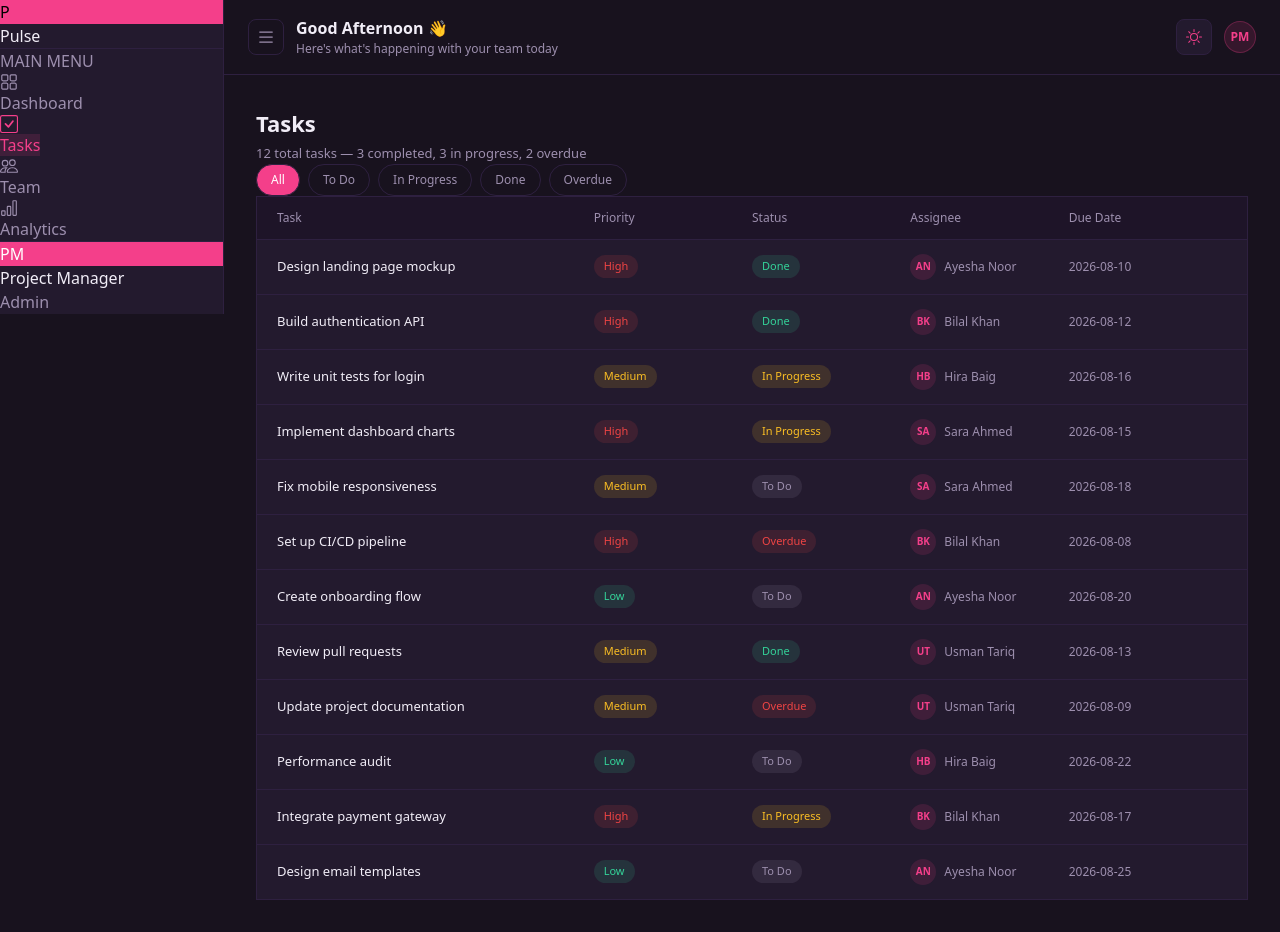
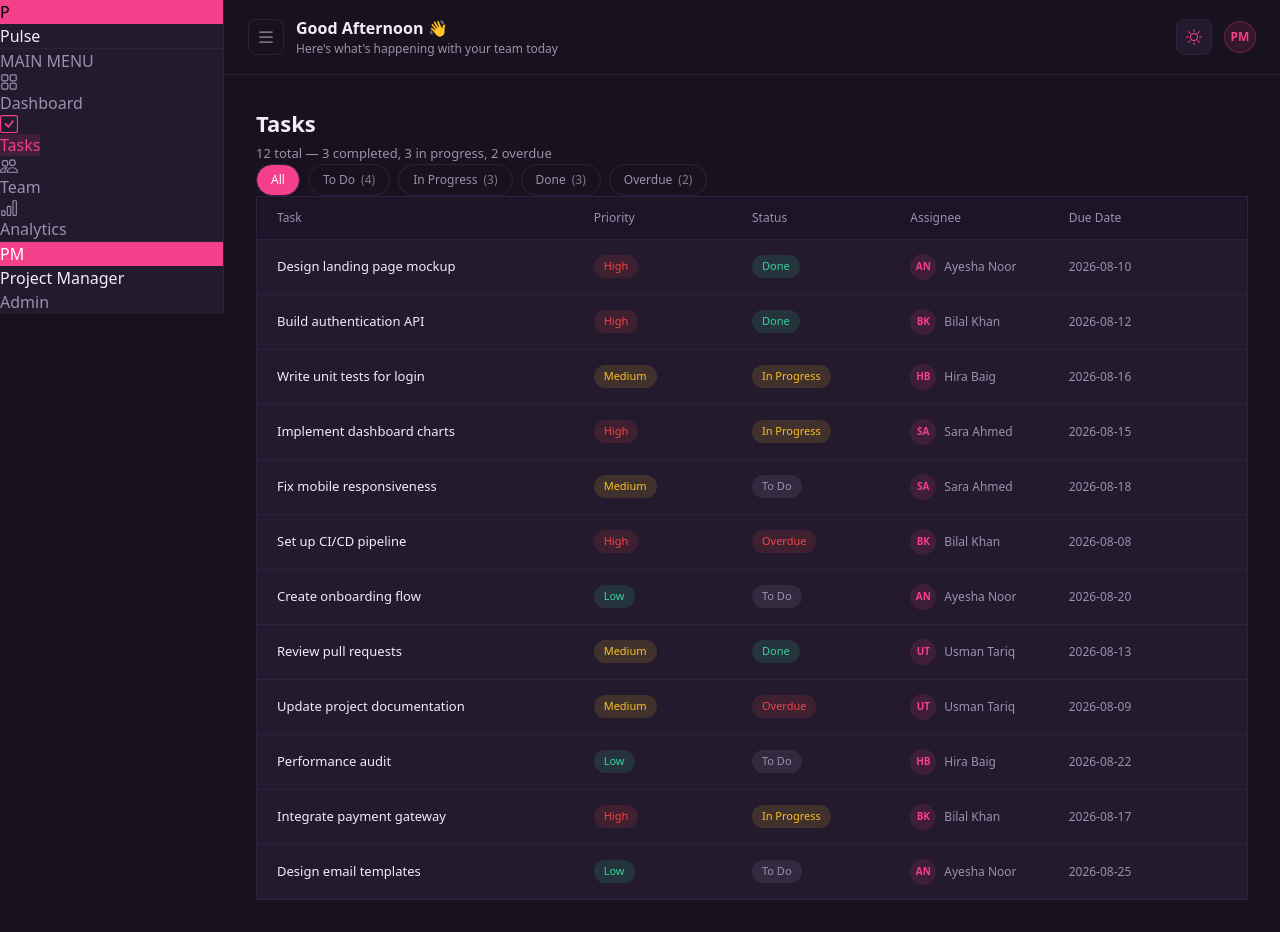
Before and after one commit to munibah1707-cpu/pulse-dashboard, a React (Vite) app: page /tasks in a window 1280 px wide. Built offline with nearby package versions, Linux system fonts and the light colour scheme.

Commit message:
Task 14: Filter tabs on Tasks page + Week 2 review fixes

```diff
--- a/src/components/TaskTable.jsx
+++ b/src/components/TaskTable.jsx
@@ -15,8 +15,9 @@ const statusConfig = {
   overdue: { label: 'Overdue', bg: '#EF444422', color: '#EF4444' },
 }
 
-export default function TaskTable() {
+export default function TaskTable({ filteredTasks }) {
   const { tasks } = useTasks()
+  const taskList = filteredTasks || tasks
   const { isDark } = useTheme()
 
   const getMemberName = (assigneeId) => {
@@ -52,7 +53,7 @@ export default function TaskTable() {
       </div>
 
       {/* Task rows */}
-      {tasks.map((task, index) => {
+        {taskList.map((task, index) => {
         const priority = priorityConfig[task.priority]
         const status = statusConfig[task.status]
 
@@ -63,7 +64,7 @@ export default function TaskTable() {
               gridTemplateColumns: '2fr 1fr 1fr 1fr 1fr',
               padding: '14px 20px',
               alignItems: 'center',
-              borderBottom: index < tasks.length - 1
+              borderBottom: index < taskList.length - 1
                 ? `1px solid ${isDark ? '#2E2040' : '#E8DFF5'}`
                 : 'none',
               transition: 'background 0.15s',
--- a/src/pages/Tasks.jsx
+++ b/src/pages/Tasks.jsx
@@ -1,15 +1,29 @@
+import { useState } from 'react'
 import { useTheme } from '../context/ThemeContext'
 import TaskTable from '../components/TaskTable'
 import { useTasks } from '../context/TaskContext'
 
+const tabs = [
+  { label: 'All', value: 'all' },
+  { label: 'To Do', value: 'todo' },
+  { label: 'In Progress', value: 'inprogress' },
+  { label: 'Done', value: 'done' },
+  { label: 'Overdue', value: 'overdue' },
+]
+
 export default function Tasks() {
   const { isDark } = useTheme()
   const { tasks } = useTasks()
+  const [activeTab, setActiveTab] = useState('all')
 
   const totalTasks = tasks.length
   const completedTasks = tasks.filter(t => t.status === 'done').length
   const overdueTasks = tasks.filter(t => t.status === 'overdue').length
   const inProgressTasks = tasks.filter(t => t.status === 'inprogress').length
+
+  const filteredTasks = activeTab === 'all'
+    ? tasks
+    : tasks.filter(t => t.status === activeTab)
 
   return (
     <div className="flex flex-col gap-6">
@@ -21,31 +35,39 @@ export default function Tasks() {
             Tasks
           </h2>
           <p style={{ fontSize: 13, color: isDark ? '#9D8FAE' : '#6B5B80', marginTop: 4 }}>
-            {totalTasks} total tasks — {completedTasks} completed, {inProgressTasks} in progress, {overdueTasks} overdue
+            {totalTasks} total — {completedTasks} completed, {inProgressTasks} in progress, {overdueTasks} overdue
           </p>
         </div>
       </div>
 
-      {/* Status filter tabs */}
-      <div style={{ display: 'flex', gap: 8 }}>
-        {['All', 'To Do', 'In Progress', 'Done', 'Overdue'].map(tab => (
-          <button key={tab} style={{
+      {/* Filter tabs */}
+      <div style={{ display: 'flex', gap: 8, flexWrap: 'wrap' }}>
+        {tabs.map(tab => (
+          <button key={tab.value}
+            onClick={() => setActiveTab(tab.value)}
+            style={{
               padding: '6px 14px',
               borderRadius: 20,
               fontSize: 12,
               fontWeight: 500,
               cursor: 'pointer',
               border: `1px solid ${isDark ? '#2E2040' : '#E8DFF5'}`,
-            background: tab === 'All' ? '#F43F8A' : 'transparent',
-            color: tab === 'All' ? 'white' : isDark ? '#9D8FAE' : '#6B5B80',
+              background: activeTab === tab.value ? '#F43F8A' : 'transparent',
+              color: activeTab === tab.value ? 'white' : isDark ? '#9D8FAE' : '#6B5B80',
+              transition: 'all 0.15s',
             }}>
-            {tab}
+            {tab.label}
+            {tab.value !== 'all' && (
+              <span style={{ marginLeft: 6, opacity: 0.8 }}>
+                ({tasks.filter(t => t.status === tab.value).length})
+              </span>
+            )}
           </button>
         ))}
       </div>
 
       {/* Task table */}
-      <TaskTable />
+      <TaskTable filteredTasks={filteredTasks} />
 
     </div>
   )
```
Lines whose indentation alone changed are shown as unchanged.
